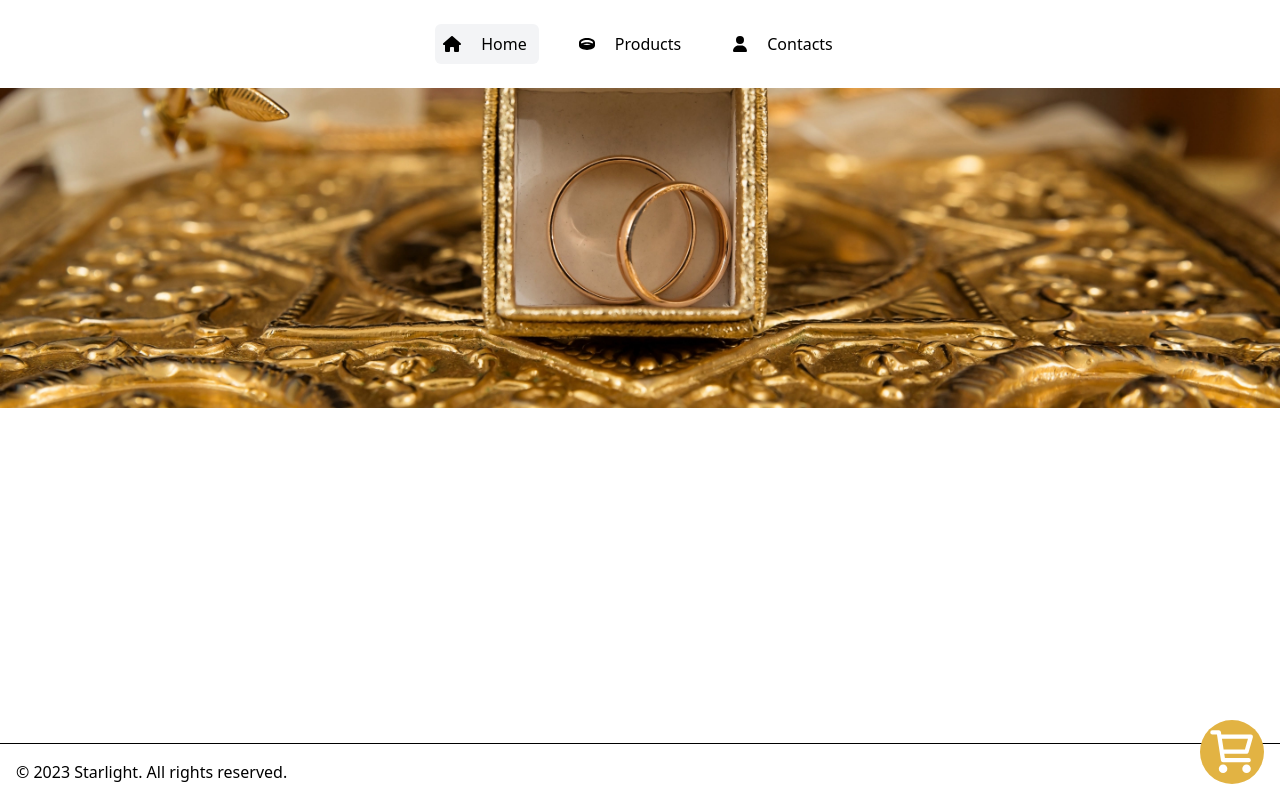
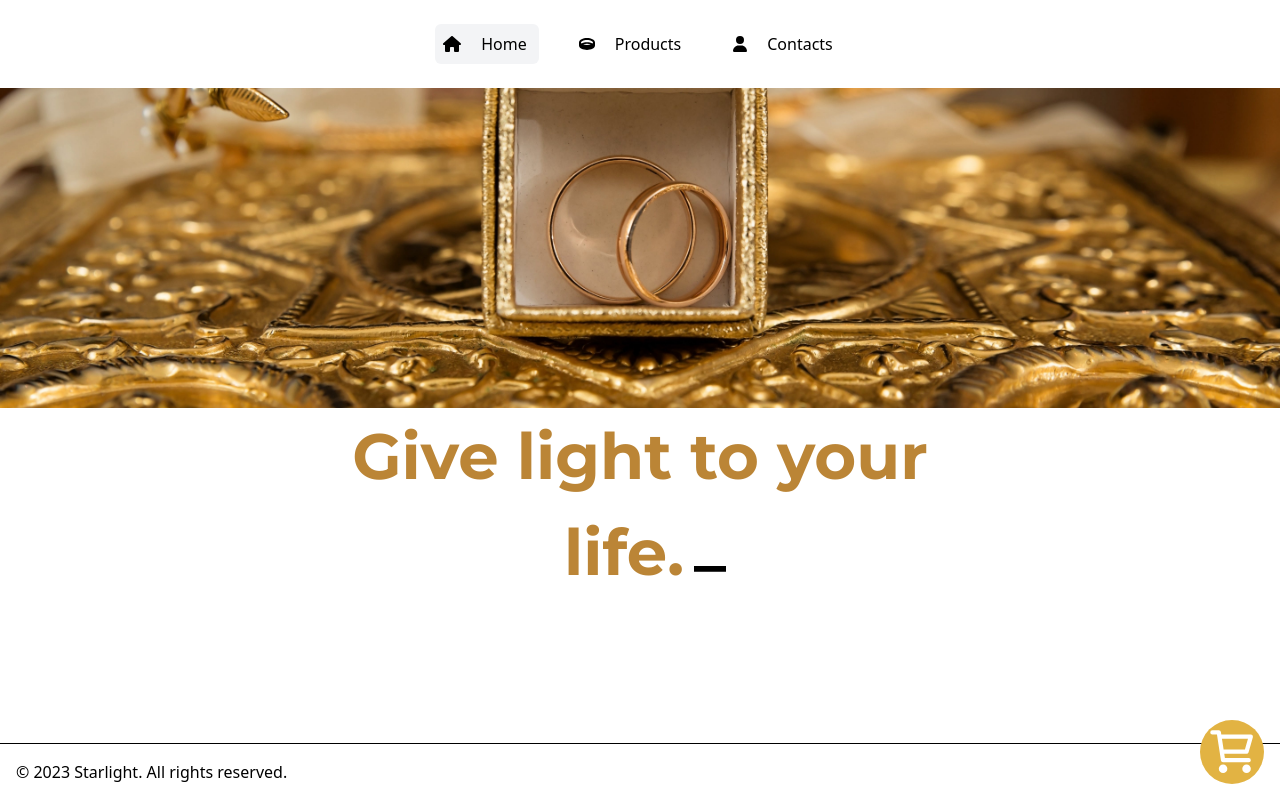
Before and after one commit to henrique11varela/5415-ecomm-frontend-vue, a Vue app: page / in a window 1280 px wide. Built offline with nearby package versions, Linux system fonts and the light colour scheme.

Commit message:
Animated text into HomePage

```diff
--- a/src/App.vue
+++ b/src/App.vue
@@ -16,7 +16,10 @@ import Intro from './components/Intro.vue'
       <Navbar></Navbar>
     </template>
 
-       <Intro></Intro>
+      <!--
+
+        <Intro></Intro>
+      -->
 
       <RouterView />
       <Cart />
--- /dev/null
+++ b/src/components/HomePageText.vue
@@ -0,0 +1,101 @@
+<template>
+  <div class='console-container items-center'>
+    <span ref='text'></span>
+    <div class='console-underscore' ref='console'>&#95;</div>
+  </div>
+</template>
+
+<script>
+export default {
+  data() {
+    return {
+      words: ['Give light to your life.'],
+      colors: ['#BB8536']
+    }
+  },
+  mounted() {
+    this.consoleText(this.words, this.colors);
+  },
+  methods: {
+    consoleText(words, colors) {
+      if (colors === undefined) colors = ['#fff'];
+      let visible = true;
+      let con = this.$refs.console
+      let letterCount = 1;
+      let x = 1;
+      let waiting = false;
+      let target = this.$refs.text
+      target.style.color = colors[0]
+      window.setInterval(function () {
+        if (letterCount === 0 && waiting === false) {
+          waiting = true;
+          target.innerText = words[0].substring(0, letterCount)
+          window.setTimeout(function () {
+            let usedColor = colors.shift();
+            colors.push(usedColor);
+            let usedWord = words.shift();
+            words.push(usedWord);
+            x = 1;
+            target.style.color = colors[0]
+            letterCount += x;
+            waiting = false;
+          }, 1000)
+        } else if (letterCount === words[0].length + 1 && waiting === false) {
+          waiting = true;
+          // if (this.cycle) {
+          //     window.setTimeout(function () {
+          //         x = -1;
+          //         letterCount += x;
+          //         waiting = false;
+          //     }, 1000)
+          // }
+        } else if (waiting === false) {
+          target.innerText = words[0].substring(0, letterCount)
+          letterCount += x;
+        }
+      }, 120)
+      window.setInterval(function () {
+        if (visible === true) {
+          con.className = 'console-underscore hidden'
+          visible = false;
+        } else {
+
+          con.className = 'console-underscore'
+          visible = true;
+        }
+      }, 400)
+    }
+  }
+}
+</script>
+
+<style scoped>
+@import url(https://fonts.googleapis.com/css2?family=Montserrat:wght@700&display=swap);
+
+.hidden {
+  opacity: 0;
+}
+
+.console-container {
+  font-family: Montserrat;
+  font-size: 4em;
+  text-align: center;
+  height: 200px;
+  width: 600px;
+  display: block;
+  color: white;
+  top: 0;
+  bottom: 0;
+  left: 0;
+  right: 0;
+  margin: auto;
+}
+
+.console-underscore {
+  display: inline-block;
+  position: relative;
+  color: black;
+  top: -0.14em;
+  left: 10px;
+}
+</style>
--- a/src/pages/Home.vue
+++ b/src/pages/Home.vue
@@ -1,10 +1,18 @@
 <template>
+  <div class="mt-0">
     <img class="w-full object-cover h-80" :src="landing" alt="">
+    <div class="h-full">
+      <HomePageText></HomePageText>
+    </div>
+  </div>
 </template>
-
 <script>
 import landing from '../assets/landing.jpg'
+import HomePageText from '../components/HomePageText.vue';
 export default {
+    components: {
+        HomePageText
+    },
     data() {
         return {
             landing: landing
@@ -12,5 +20,3 @@ export default {
     }
 }
 </script>
-
-<style scoped></style>
```
